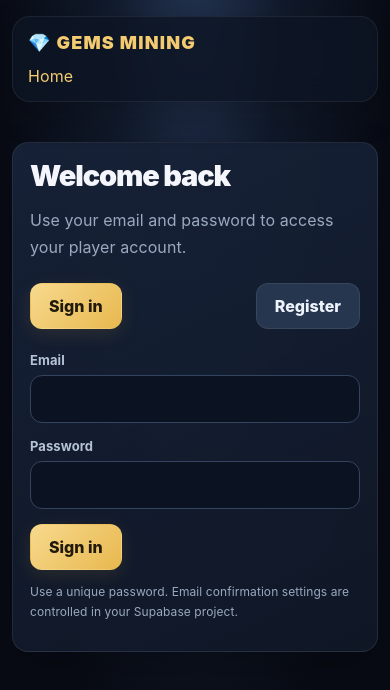
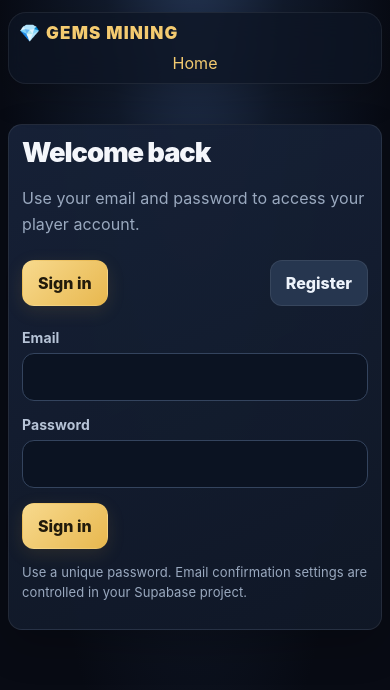
Before and after one commit to chayentot/GEMS, a Next.js app: page /GEMS/login in a window 390 px wide. Shown: the top 690 px of the page. Built offline with nearby package versions, Linux system fonts and the light colour scheme.

Commit message:
Improve mobile-only GEMS interface layout

```diff
--- a/app/globals.css
+++ b/app/globals.css
@@ -155,3 +155,88 @@ th { color:#aebbd0; font-size:12px; text-transform:uppercase; letter-spacing:.06
 /* Simple direct Profile navigation link (no dropdown) */
 .profile-menu-link { display:inline-flex; align-items:center; padding:10px 13px; border-radius:10px; color:#aebbd0; font-size:13px; font-weight:700; text-decoration:none; }
 .profile-menu-link:hover { color:var(--gold); background:#f4cb7015; }
+
+/* Mobile-only interface refinement: preserve desktop layout and all game behavior */
+@media (max-width:760px) {
+  html, body { max-width:100%; overflow-x:hidden; }
+  .shell { width:calc(100% - 20px); max-width:600px; padding:12px 0 36px; }
+  .topbar {
+    align-items:center;
+    flex-direction:column;
+    gap:10px;
+    margin-bottom:20px;
+    padding:12px;
+  }
+  .brand { align-self:flex-start; font-size:19px; }
+  .topbar nav.row {
+    display:flex;
+    flex-wrap:nowrap;
+    justify-content:flex-start;
+    align-items:center;
+    width:100%;
+    gap:5px;
+    overflow-x:auto;
+    overflow-y:hidden;
+    padding:2px 1px 6px;
+    -webkit-overflow-scrolling:touch;
+    scrollbar-width:none;
+  }
+  .topbar nav.row::-webkit-scrollbar { display:none; }
+  .topbar nav.row a,
+  .topbar nav.row .profile-menu-link {
+    flex:0 0 auto;
+    min-height:42px;
+    display:inline-flex;
+    align-items:center;
+    justify-content:center;
+    padding:10px 12px;
+    white-space:nowrap;
+    font-size:13px;
+  }
+  .topbar nav.row a[aria-current="page"] { padding:9px 11px; }
+  h1 { font-size:clamp(27px,7vw,36px); line-height:1.12; }
+  h2 { font-size:19px; line-height:1.25; }
+  h3 { font-size:16px; }
+  p { overflow-wrap:anywhere; }
+  .small { font-size:13px; line-height:1.55; overflow-wrap:anywhere; }
+  .panel { min-width:0; padding:15px; }
+  .grid { grid-template-columns:minmax(0,1fr); gap:11px; }
+  .row { min-width:0; gap:10px; }
+  .row > * { min-width:0; }
+  .stat { font-size:clamp(25px,7vw,32px); overflow-wrap:anywhere; }
+  button { min-height:44px; padding:12px 15px; }
+  input, textarea, select { min-height:46px; font-size:16px; }
+  textarea { min-height:110px; }
+  label { font-size:14px; }
+  .profile-tabs { grid-template-columns:repeat(2,minmax(0,1fr)); }
+  .profile-tabs .profile-tab { min-height:46px; font-size:13px; }
+  .transaction-list { max-height:none; overflow:visible; padding-right:0; }
+  .item { min-width:0; }
+  .item .row { align-items:flex-start; }
+  .item strong, .item span, .notice, .status-active, .status-inactive, .status-locked {
+    overflow-wrap:anywhere;
+  }
+  .gem-card { min-height:0; }
+  .mining-scene { max-width:100%; }
+  form { max-width:100%; }
+  table { display:block; max-width:100%; overflow-x:auto; white-space:nowrap; -webkit-overflow-scrolling:touch; }
+}
+
+@media (max-width:420px) {
+  .shell { width:calc(100% - 16px); }
+  .topbar { padding:10px; }
+  .brand { font-size:17px; }
+  .topbar nav.row a,
+  .topbar nav.row .profile-menu-link { min-height:42px; padding:9px 10px; font-size:12px; }
+  .panel { padding:13px; border-radius:14px; }
+  .profile-tabs .profile-tab { padding:10px 6px; font-size:12px; }
+  .row > button { max-width:100%; }
+}
+
+/* Make long account identifiers and emails safe on narrow screens */
+@media (max-width:760px) {
+  .notice, .item, .panel, .profile-menu, .profile-menu-link {
+    overflow-wrap:anywhere;
+    word-break:normal;
+  }
+}
```
